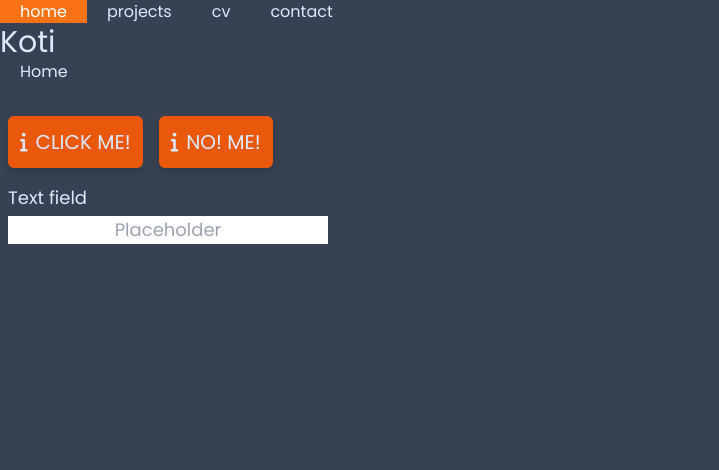
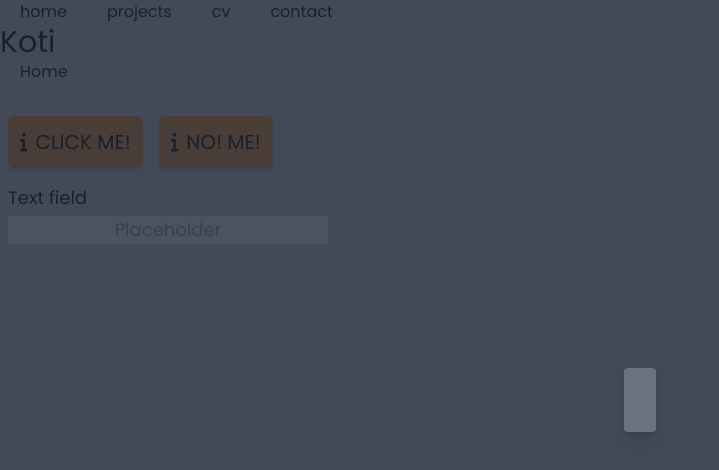
Before and after one commit to simojjuho/portfolio-page, a React (Vite) app: page / in a window 1280 px wide. Both pictures are taken after a click on the button "NO! ME!". Shown: the top 470 px of the page, without its empty margins (0-719 px from the left). Built offline with nearby package versions, Linux system fonts and the light colour scheme.

Commit message:
Working on modals

```diff
--- a/src/App.tsx
+++ b/src/App.tsx
@@ -6,9 +6,9 @@ import { useAppSelector } from "./shared/hooks/reduxHooks"
 
 const App = () => {
   const theme = useAppSelector(store => store.theme.colorMode)
-  const classes = `${theme} h-screen bg-gray-300 dark:bg-gray-700 `
+  const classes = `${theme} h-fit min-h-screen bg-gray-300 dark:bg-gray-700 `
   return (
-    <div className={classes}>
+    <div className={`${classes} overflow-x-hidden relative`}>
       <RouterProvider  router={router}/>
     </div>
   )
--- a/src/home/Home.tsx
+++ b/src/home/Home.tsx
@@ -4,11 +4,17 @@ import TextInput from "../shared/components/TextInput"
 import { useAppDispatch } from "../shared/hooks/reduxHooks"
 import { switchColorMode } from "../redux/themeReducer"
 import { useTextInput } from "../shared/hooks/useTextInput"
+import ModalBox from "../shared/components/ModalBox"
+import { useState } from "react"
 
 const Home = () => {
   const [state, handleChange] = useTextInput('')
+  const [isVisible, setVisibility] = useState(false)
   const dispatch = useAppDispatch()
   const setColorMode = () => dispatch(switchColorMode())
+  const handleSwitchVisibility = () => {
+    setVisibility(state => !state)
+  }
   return (<>
     <h1>Koti</h1>
     <Link url="http://www.facebook.com">Home</Link>
@@ -22,7 +28,7 @@ const Home = () => {
     />
     <Button
       name={"No! Me!"}
-      onClick={setColorMode}
+      onClick={handleSwitchVisibility}
       isLogo={true}
       logo="fa fa-solid fa-info"
     />
@@ -33,6 +39,7 @@ const Home = () => {
       inputState={state}
       isLabel={true}
       id="testingInput"/>
+      <ModalBox isVisible={isVisible} switchVisibility={handleSwitchVisibility}/>
   </>)
 }
 
--- a/src/shared/components/Link.tsx
+++ b/src/shared/components/Link.tsx
@@ -6,7 +6,7 @@ interface LinkProps {
 const Link = ({url, children}: LinkProps) => {
   return(
     <a
-      className='px-5 transition duration-200 ease-in-out hover:bg-orange-500 hover:text-white active:bg-orange-600 active:text-white'
+      className='px-5 transition duration-200 ease-in-out hover:bg-orange-500 dark:hover:bg-orange-600 hover:text-white  active:bg-orange-600 active:text-white'
       href={url}>
       {children}
     </a>
--- /dev/null
+++ b/src/shared/components/ModalBox.tsx
@@ -0,0 +1,33 @@
+import { PropsWithChildren, useEffect } from "react"
+
+interface ModalBoxProps {
+  isVisible: boolean,
+  switchVisibility: () => void
+}
+
+const ModalBox = ({isVisible, switchVisibility, children}: PropsWithChildren<ModalBoxProps>) => {
+  useEffect(() => {
+    const handleKeyDown = (e: KeyboardEvent) => {
+      if(e.key == 'Escape' ) {
+        console.log('Espace pressed!')
+        switchVisibility()
+      }
+    }
+
+    addEventListener('keydown', handleKeyDown)
+
+    return () => {document.removeEventListener('keydown', handleKeyDown)}
+  }, [])
+
+  if(isVisible) return (
+    <div onClick={switchVisibility} className='w-screen h-screen absolute top-0 left-0 bg-gray-800 bg-opacity-80 flex justify-center items-center'>
+      <div onClick={e => e.stopPropagation()} className='w-fit h-fit py-8 px-4 bg-gray-500 bg-opacity-100 rounded drop-shadow-lg'>
+        {children}
+      </div>
+    </div>
+  )
+
+  return null
+}
+
+export default ModalBox
--- a/src/shared/components/navbar/NavbarItem.tsx
+++ b/src/shared/components/navbar/NavbarItem.tsx
@@ -8,7 +8,7 @@ const NavbarItem = ({item}: NavbarItemProps) => {
   const NavbarItemStyle = {
   }
 
-  const linkClasses ='px-5 transition duration-200 ease-in-out hover:bg-orange-500 hover:text-white active:bg-orange-600 active:text-white'
+  const linkClasses ='px-5 transition duration-200 ease-in-out hover:bg-orange-500 dark:hover:bg-orange-600 hover:text-white active:bg-orange-600 active:text-white'
 
   return (
     <li style={NavbarItemStyle}>
```
